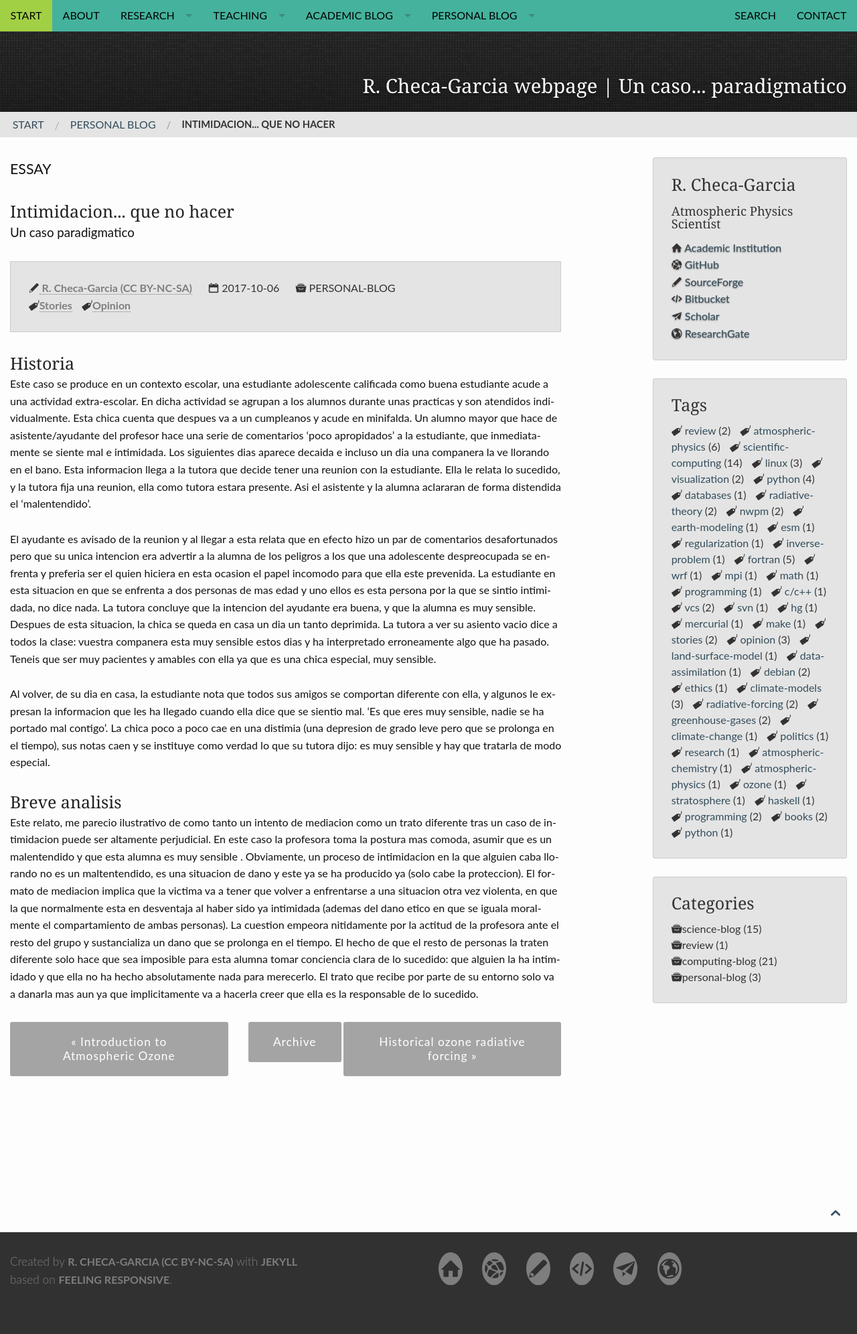
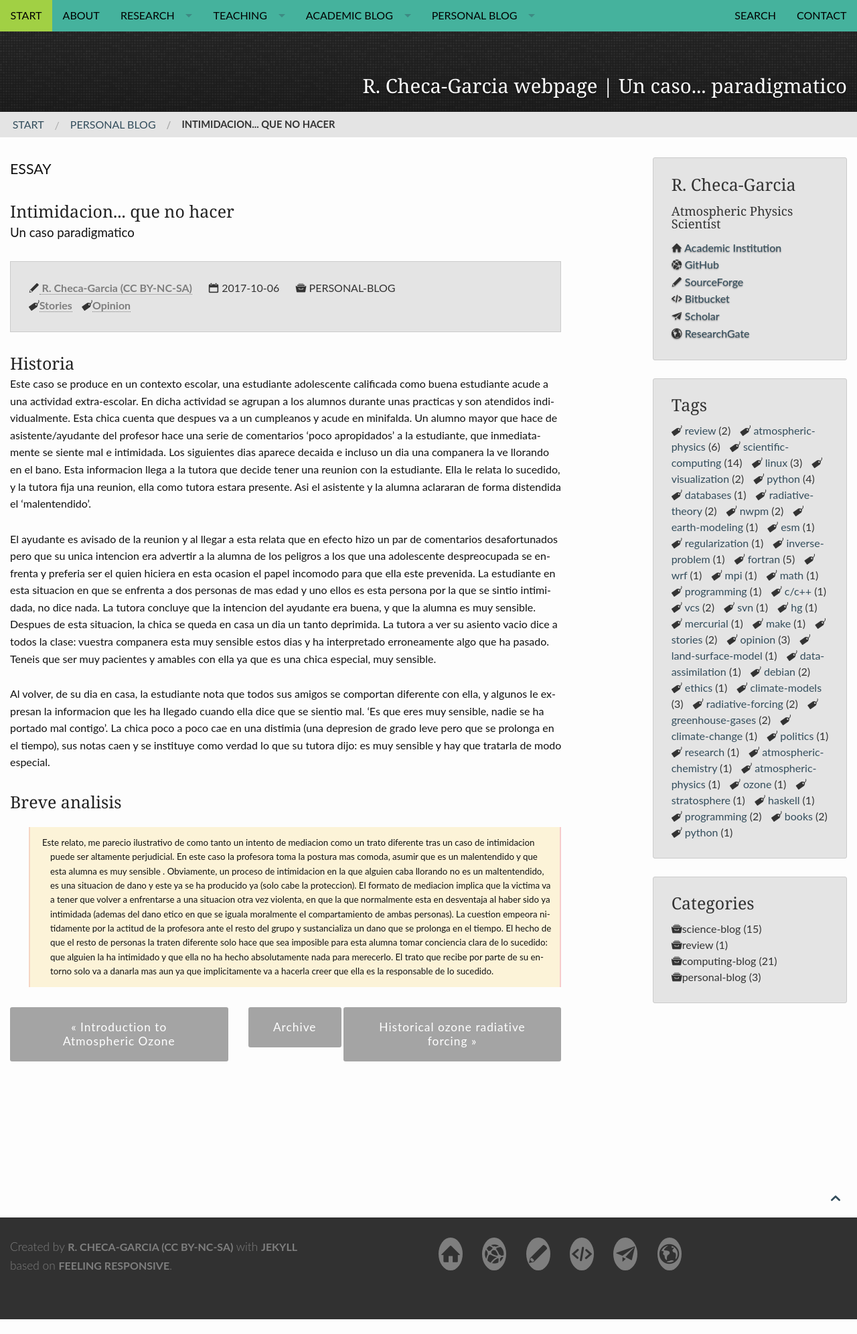
Before and after one commit to RCHG/rchg.github.io, a Jekyll site: the page built from _posts/2017-10-06-Que-hacer.md, in a window 1280 px wide. Shown: the whole page at 67% size. Built offline with Jekyll 4.4.1, drawn with Linux system fonts in a browser that asks for light colours; nearby versions of some CDN libraries; comment, search, counter and statistics services are not loaded; after the commit the page ends 1970 px from its top, so only the background shows below that.

Commit message:
Update 2017-10-06-Que-hacer.md

```diff
--- a/_posts/2017-10-06-Que-hacer.md
+++ b/_posts/2017-10-06-Que-hacer.md
@@ -64,3 +64,4 @@ la traten diferente solo hace que sea imposible para esta alumna tomar concienci
 de lo sucedido: que alguien la ha intimidado y que ella no ha hecho absolutamente nada
 para merecerlo. El trato que recibe por parte de su entorno solo va a danarla mas aun ya
 que implicitamente va a hacerla creer que ella es la responsable de lo sucedido.
+{:.smallblock}
```
